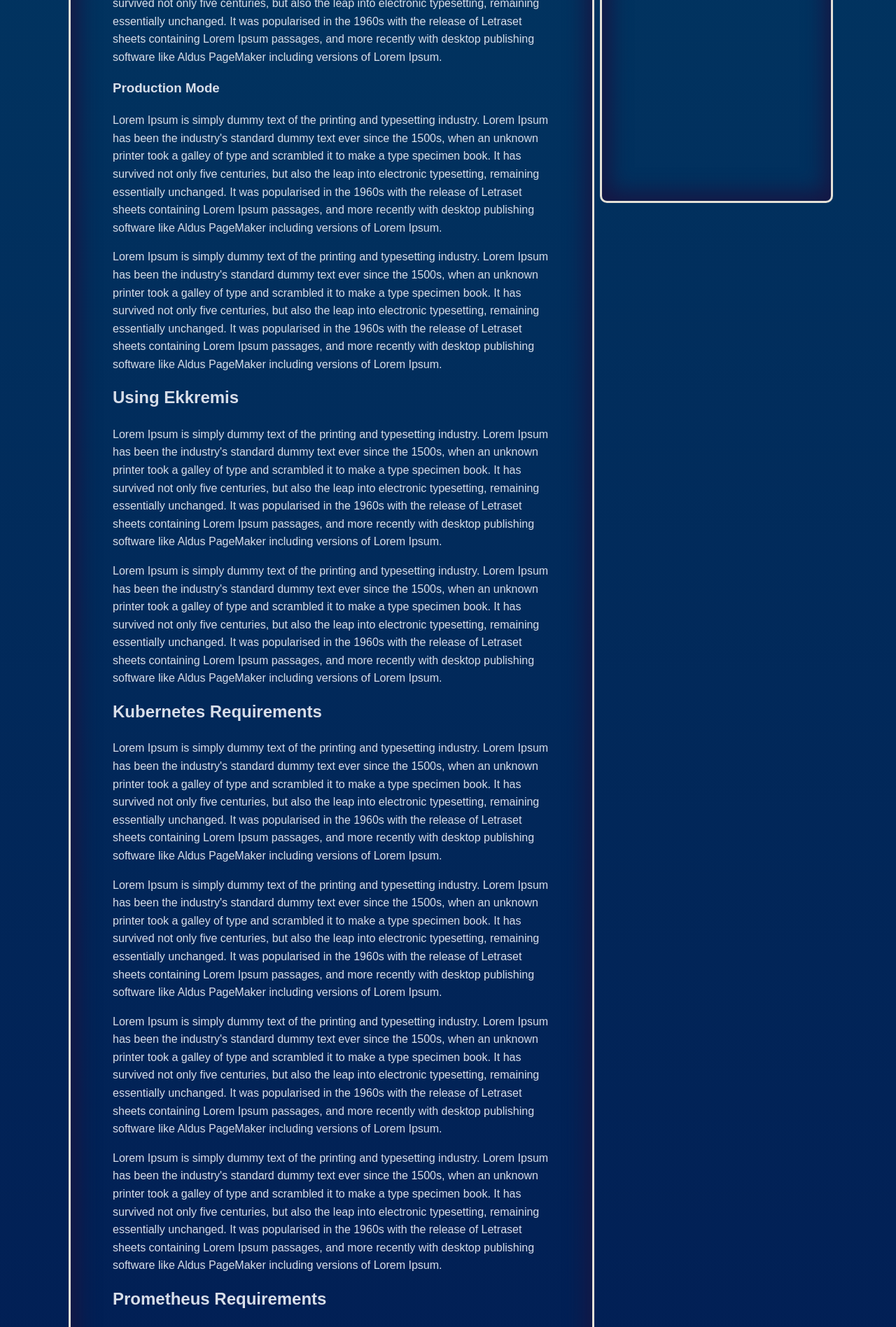
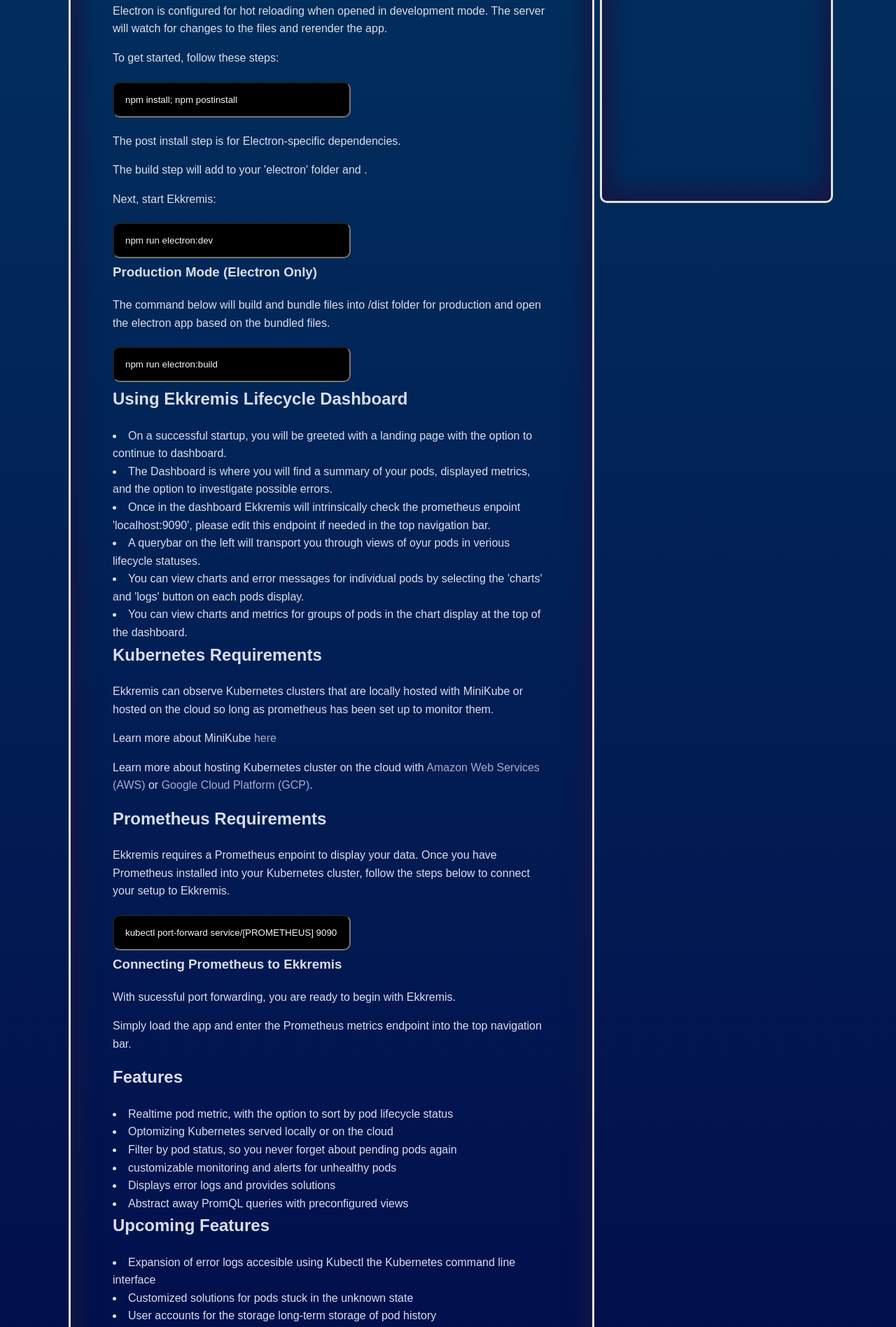
Before and after one commit to sQuadro53/EkkremisSplashPage, a React app: page /#/docs in a window 1280 px wide. Shown: the part 904-2800 px from the top of the page at 70% size. Built offline with nearby package versions, Linux system fonts and the light colour scheme.

Commit message:
docs are complete

```diff
--- /dev/null
+++ b/client/components/CodeCopy.js
@@ -0,0 +1,44 @@
+import React, { useState } from "react";
+import '../styles/Docs.css';
+
+function CodeCopy({ copyText }) {
+  const [isCopied, setIsCopied] = useState(false);
+
+  // This is the function we wrote earlier
+  async function copyTextToClipboard(text) {
+    if ("clipboard" in navigator) {
+      return await navigator.clipboard.writeText(text);
+    } else {
+      return document.execCommand("copy", true, text);
+    }
+  }
+
+  // onClick handler function for the copy button
+  const handleCopyClick = () => {
+    // Asynchronously call copyTextToClipboard
+    copyTextToClipboard(copyText)
+      .then(() => {
+        // If successful, update the isCopied state value
+        setIsCopied(true);
+        setTimeout(() => {
+          setIsCopied(false);
+        }, 1500);
+      })
+      .catch((err) => {
+        console.log(err);
+      });
+
+      return () => {isCopied ? "Copied!" : "Copy"}
+  };
+
+  return (
+    <div>
+      <input type="text" className='code' value={copyText} readOnly onClick={handleCopyClick}/>
+      {/* <pre> */}
+          {/* <code className="language-sh">npm install {'\n'}npm run build</code> */}
+        {/* </pre> */}
+    </div>
+  );
+}
+
+export default CodeCopy;
--- a/client/components/Docs.js
+++ b/client/components/Docs.js
@@ -3,6 +3,7 @@
 import Toc from "./Toc";
 import "../styles/Docs.css";
 import Footer from "./Footer";
+import CodeCopy from "./CodeCopy";
 
 const DummyText =
   "Lorem Ipsum is simply dummy text of the printing and typesetting industry. Lorem Ipsum has been the industry's standard dummy text ever since the 1500s, when an unknown printer took a galley of type and scrambled it to make a type specimen book. It has survived not only five centuries, but also the leap into electronic typesetting, remaining essentially unchanged. It was popularised in the 1960s with the release of Letraset sheets containing Lorem Ipsum passages, and more recently with desktop publishing software like Aldus PageMaker including versions of Lorem Ipsum.";
@@ -14,45 +15,127 @@
         <TopBar />
         <main>
           <h2 id="initial-header">Ekkremis</h2>
-          <p>Ekkremis (εκκρεμής) is greek for Pending. While pending pods are enevitable, there's no reason to keep the around or forget about them. Push updates to your cluster worry free with Ekkremis alerts and lifecycle optomization dashboard.  </p>
+          <p>
+            Ekkremis (εκκρεμής) is greek for Pending. While pending pods are
+            enevitable, there's no reason to keep the around or forget about
+            them. Push updates to your cluster worry free with Ekkremis alerts
+            and lifecycle optomization dashboard.{" "}
+          </p>
 
-          <h2 id="second-header">Running the Electron App</h2>
-          <p>{DummyText}</p>
-          <h3 id="third-header">Development Mode</h3>
-          <p>{DummyText}</p>
-          <p>{DummyText}</p>
-          <h3 id="third-header">Production Mode</h3>
-          <p>{DummyText}</p>
-          <p>{DummyText}</p>
+          <h2 id="second-header">Running the App</h2>
+          <p>Prerequisites (Not required for the Demo):</p>
+          <ul>Prometheus installed</ul>
+          <ul>The port-forward for Prometheus: `localhost:9090`</ul>
 
-          <h2 id="third-header">Using Ekkremis</h2>
-          <p>{DummyText}</p>
-          <p>{DummyText}</p>
+          <h3 id="third-header">Development Mode (Web)</h3>
+          <p>Ekkremis can be run from the web as well as Electron.</p>
+          <p>To get started on the web, follow these steps:</p>
+          <CodeCopy copyText={"npm install; npm run build"} />
+          <p>The build step will add to your 'dist' folder.</p>
+          <p>Next, start Ekkremis:</p>
+          <CodeCopy copyText={"npm start"} />
+
+          <h3 id="third-header">Development Mode (Electron)</h3>
+          <p>
+            Electron is configured for hot reloading when opened in development
+            mode. The server will watch for changes to the files and rerender
+            the app.
+          </p>
+          <p>To get started, follow these steps:</p>
+          <CodeCopy copyText={"npm install; npm postinstall"} />
+          <p>The post install step is for Electron-specific dependencies.</p>
+          <p>The build step will add to your 'electron' folder and .</p>
+          <p>Next, start Ekkremis:</p>
+          <CodeCopy copyText={"npm run electron:dev"} />
+
+          <h3 id="third-header">Production Mode (Electron Only)</h3>
+          <p>
+            The command below will build and bundle files into /dist folder for
+            production and open the electron app based on the bundled files.
+          </p>
+          <CodeCopy copyText={"npm run electron:build"} />
+
+          <h2 id="third-header">Using Ekkremis Lifecycle Dashboard</h2>
+          <li>
+            On a successful startup, you will be greeted with a landing page
+            with the option to continue to dashboard.
+          </li>
+          <li>
+            The Dashboard is where you will find a summary of your pods,
+            displayed metrics, and the option to investigate possible errors.
+          </li>
+          <li>
+            Once in the dashboard Ekkremis will intrinsically check the
+            prometheus enpoint 'localhost:9090', please edit this endpoint if
+            needed in the top navigation bar.
+          </li>
+          <li>
+            A querybar on the left will transport you through views of oyur pods
+            in verious lifecycle statuses.
+          </li>
+          <li>
+            You can view charts and error messages for individual pods by
+            selecting the 'charts' and 'logs' button on each pods display.
+          </li>
+          <li>
+            You can view charts and metrics for groups of pods in the chart
+            display at the top of the dashboard.
+          </li>
 
           <h2 id="fourth-header">Kubernetes Requirements</h2>
-          <p>{DummyText}</p>
-          <p>{DummyText}</p>
-          <p>{DummyText}</p>
-          <p>{DummyText}</p>
+          <p>
+            Ekkremis can observe Kubernetes clusters that are locally hosted
+            with MiniKube or hosted on the cloud so long as prometheus has been
+            set up to monitor them.
+          </p>
+          <p>
+            Learn more about MiniKube{" "}
+            <a href="https://minikube.sigs.k8s.io/docs/start/">here</a>
+          </p>
+          <p>
+            Learn more about hosting Kubernetes cluster on the cloud with{" "}
+            <a href="https://aws.amazon.com/pm/eks/?trk=f1c2908b-21ff-4e9e-9903-63e9080ae3f4&sc_channel=ps&s_kwcid=AL!4422!3!624771413892!e!!g!!aws%20kubernetes&ef_id=Cj0KCQiAmaibBhCAARIsAKUlaKTi9giWe9VN1GBY72A4mwxHDhXQyRj9U8z8gsgPx3Ar6Dw4t8OWaiYaAn-gEALw_wcB:G:s&s_kwcid=AL!4422!3!624771413892!e!!g!!aws%20kubernetes">
+              Amazon Web Services (AWS)
+            </a>{" "}
+            or{" "}
+            <a href="https://cloudonair.withgoogle.com/events/cloud-onboard-gke">
+              Google Cloud Platform (GCP)
+            </a>
+            .
+          </p>
 
           <h2 id="fifth-header">Prometheus Requirements</h2>
-          <p>{DummyText}</p>
-          <p>{DummyText}</p>
+          <p>Ekkremis requires a Prometheus enpoint to display your data. Once you have Prometheus installed into your Kubernetes cluster, follow the steps below to connect your setup to Ekkremis.</p>
+          <CodeCopy copyText={"kubectl port-forward service/[PROMETHEUS] 9090"} />
+
           <h3 id="fifth-header">Connecting Prometheus to Ekkremis</h3>
-          <p>{DummyText}</p>
-          <p>{DummyText}</p>
+          <p>With sucessful port forwarding, you are ready to begin with Ekkremis.</p>
+          <p>Simply load the app and enter the Prometheus metrics endpoint into the top navigation bar.</p>
 
           <h2 id="sixth-header">Features</h2>
-          <p>{DummyText}</p>
-          <p>{DummyText}</p>
+          <li>Realtime pod metric, with the option to sort by pod lifecycle status</li>
+          <li>Optomizing Kubernetes served locally or on the cloud</li>
+          <li>Filter by pod status, so you never forget about pending pods again</li>
+          <li>customizable monitoring and alerts for unhealthy pods</li>
+          <li>Displays error logs and provides solutions</li>
+          <li>Abstract away PromQL queries with preconfigured views</li>
 
           <h2 id="seventh-header">Upcoming Features</h2>
-          <p>{DummyText}</p>
-          <p>{DummyText}</p>
+          <li>Expansion of error logs accesible using Kubectl the Kubernetes command line interface</li>
+          <li>Customized solutions for pods stuck in the unknown state</li>
+          <li>User accounts for the storage long-term storage of pod history </li>
 
           <h2 id="eighth-header">Technologies</h2>
-          <p>{DummyText}</p>
-          <p>{DummyText}</p>
+          <p>Ekkremis was build with:</p>
+          <li>Electron</li>
+          <li>Typescript</li>
+          <li>React</li>
+          <li>React Router</li>
+          <li>Jest</li>
+          <li>Node</li>
+          <li>Prometheus</li>
+          <li>Chart.js</li>
+          <li>Webpack</li>
         </main>
         <Toc />
       </div>
--- a/client/components/NotFound.js
+++ b/client/components/NotFound.js
@@ -1,12 +1,22 @@
-import React from 'react';
-import TopBar from './TopBar';
+import React from "react";
+import TopBar from "./TopBar";
+import { useRouteError } from "react-router-dom";
 
 const NotFound = () => {
+  const error = useRouteError();
+  console.error(error);
 
-    return (
-        <TopBar />
-    )
-
-}
+  return (
+    <div id="not-found-container">
+      <TopBar />
+      <img src="../img/Ekkremis-md.png" alt="Page not Found" />
+      <h1>Oops!</h1>
+      <p>
+        Sorry, this part of the ocean is too deep even for Ekkremis. Try
+        searching in a different endpoint.
+      </p>
+    </div>
+  );
+};
 
 export default NotFound;
--- a/client/styles/Docs.css
+++ b/client/styles/Docs.css
@@ -22,6 +22,18 @@
     border: 3px solid #e4e0d7;
     border-radius: 10px;
     box-shadow: 1px -2px 30px 10px rgb(22, 22, 67) inset;
+  }
+
+  .code {
+    position: relative;
+    overflow: auto;
+    margin: 5px 0;
+    padding: 1rem 0 1rem 1rem;
+    border-radius: 10px;
+    background-color: black;
+    max-width: 650px;
+    min-width: 320px;
+    color: whitesmoke
   }
 
   nav {
```
